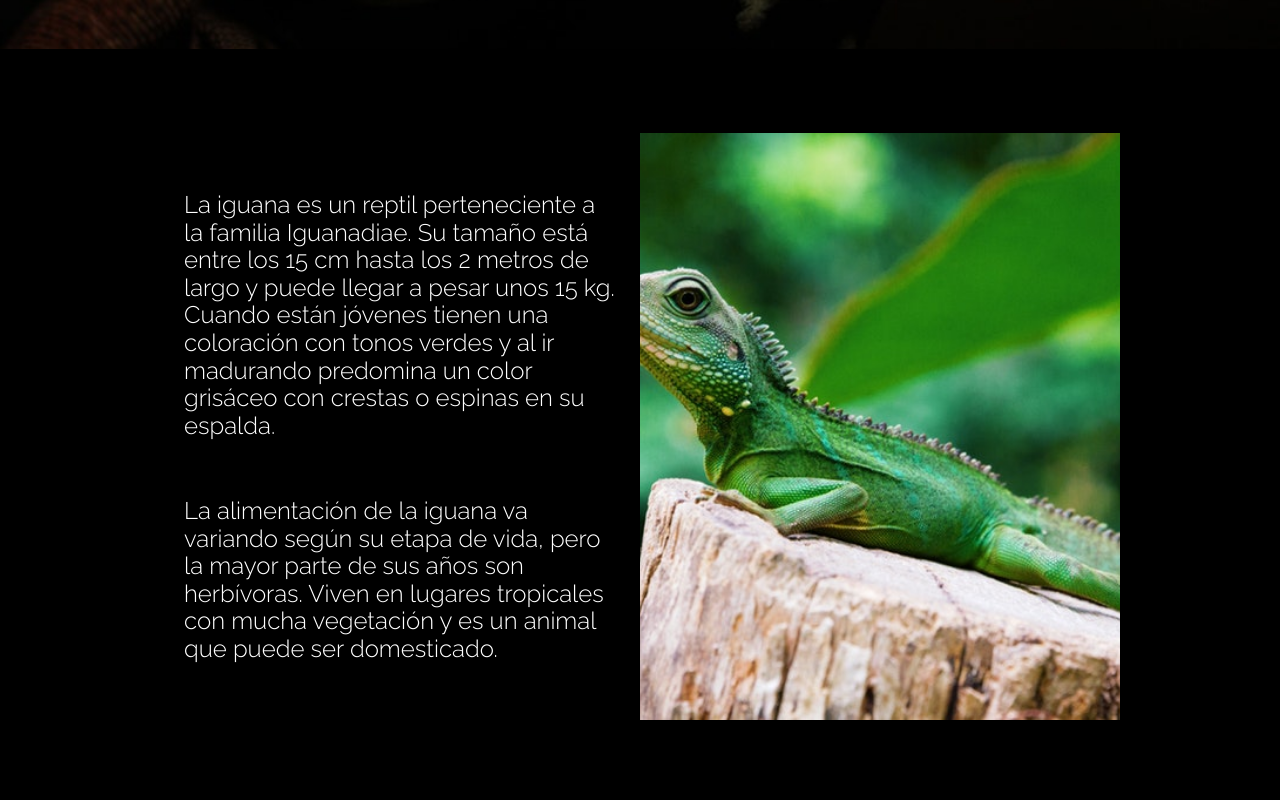
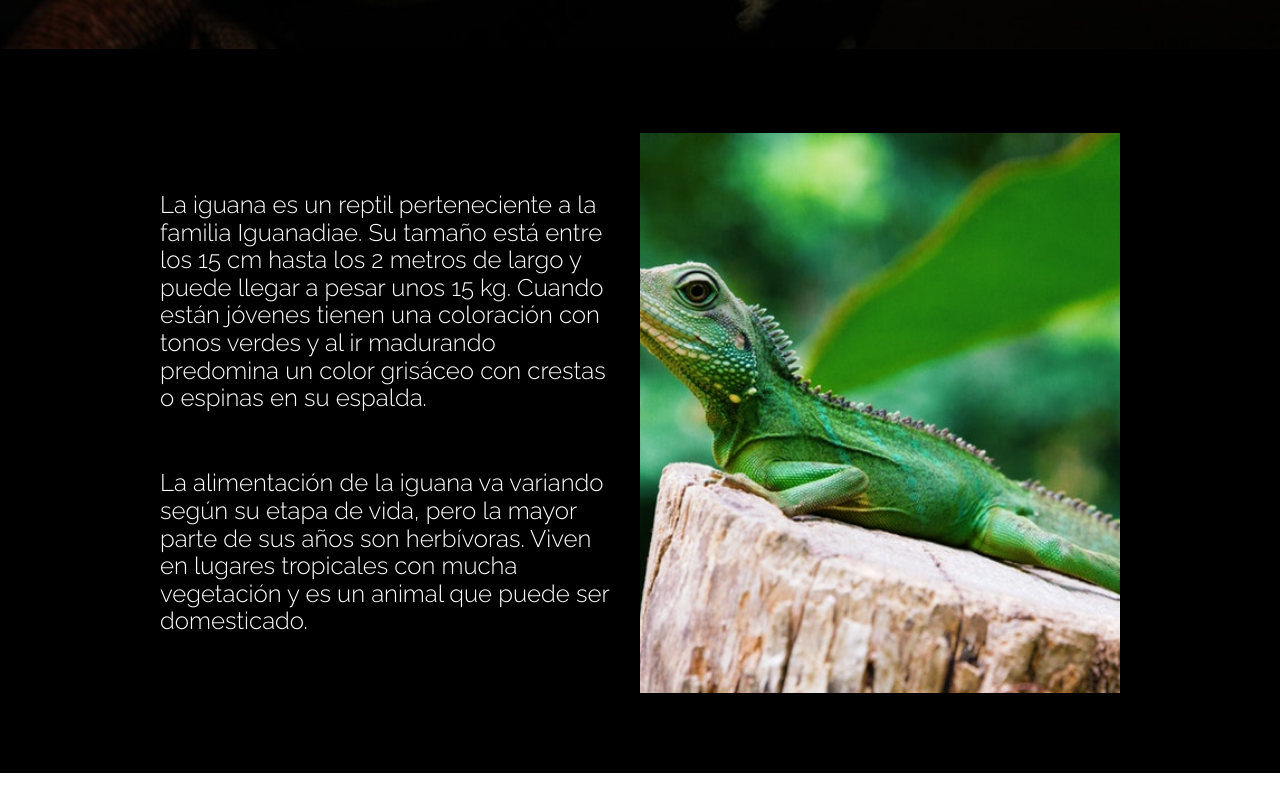
Before and after one commit to JavaDevRon/Iguana_Page, a plain HTML site: page index.html in a window 1280 px wide. Shown: the part 779-1579 px from the top of the page. After the commit the page ends 1552 px from the top, so only its background shows below. Drawn offline with Linux system fonts and the light colour scheme.

```diff
--- a/assets/css/card/card__paragraph.css
+++ b/assets/css/card/card__paragraph.css
@@ -1,5 +1,5 @@
 .card__paragraph{
-    margin:12% 5%;
+    margin:12% 5% 12% 0;
     color: #FFFF;
     font-size: 1.5rem;
     font-weight: 300;
```
